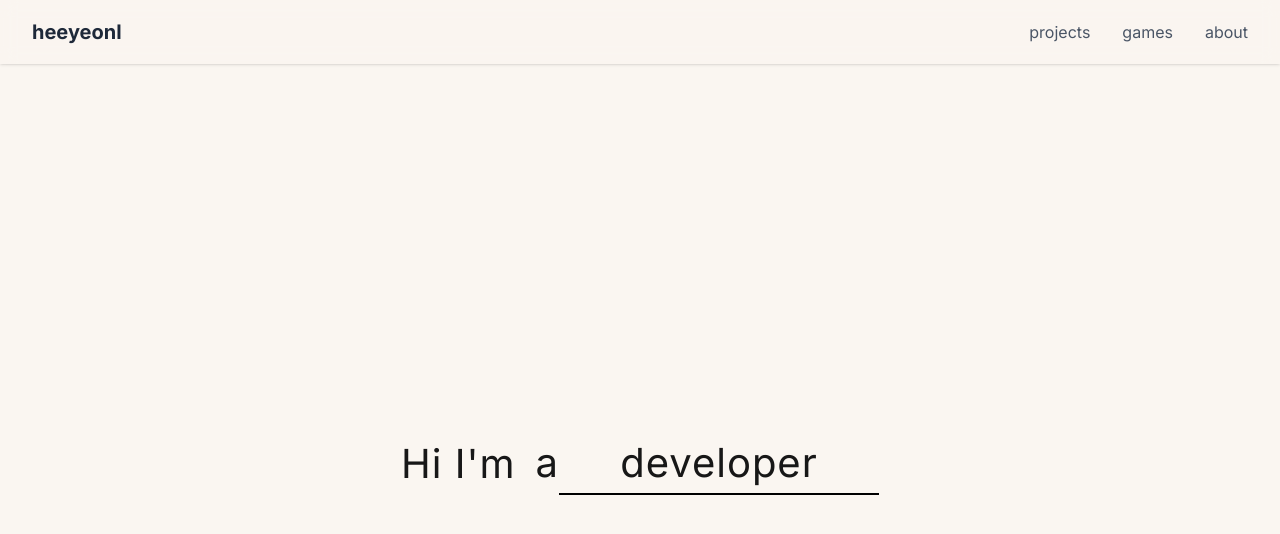
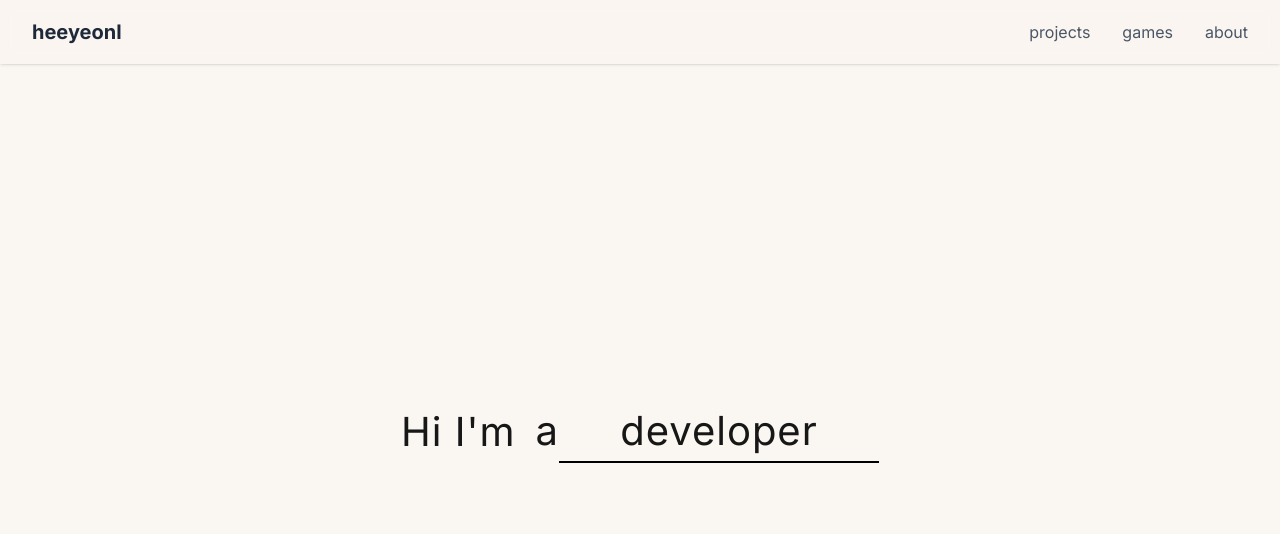
Before and after one commit to heeyeonl/the-website, a Next.js app: page / in a window 1280 px wide. Shown: the top 534 px of the page. Built offline with nearby package versions, Linux system fonts and the light colour scheme; a web font is replaced by a local one.

Commit message:
centered page

```diff
--- a/app/page.tsx
+++ b/app/page.tsx
@@ -23,9 +23,8 @@ export default function Home() {
   }, []);
 
   return (
-    <div className="min-h-screen flex items-center justify-center">
-      <div className="max-w-7xl mx-auto px-4 sm:px-6 lg:px-8">
-        <div className="flex flex-col items-center justify-center text-center">
+    <main className="h-[calc(100vh-4rem)] flex items-center justify-center">
+      <div className="flex flex-col items-center justify-center text-center px-4">
         <div className="flex flex-col md:flex-row items-center gap-5 font-sansita text-[60px] md:text-[40px] tracking-wide">
           <div>Hi I&apos;m</div>
           <div className="relative">
@@ -38,7 +37,6 @@ export default function Home() {
           </div>
         </div>
       </div>
-      </div>
-    </div>
+    </main>
   );
 }
```
Lines whose indentation alone changed are shown as unchanged.
